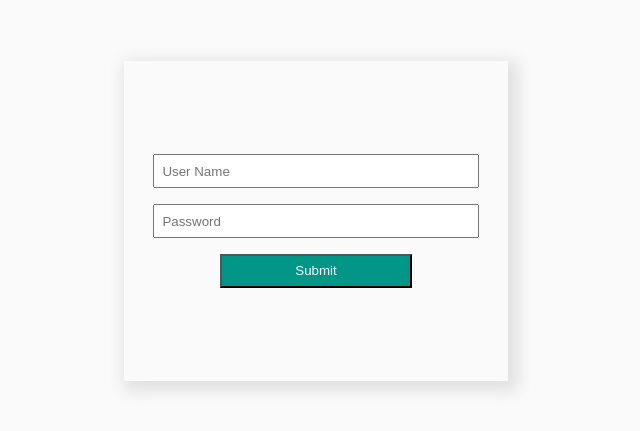
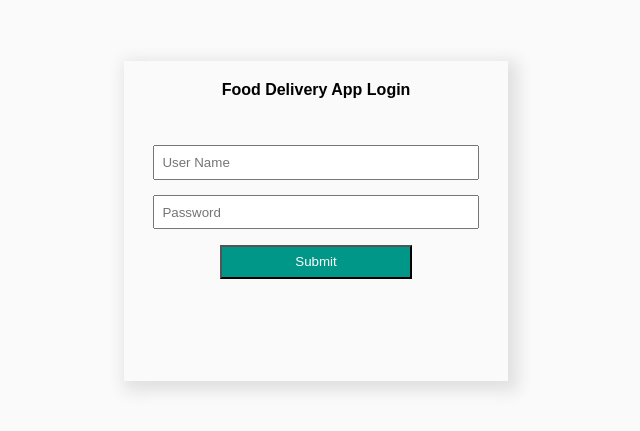
Before and after one commit to banurekhaMohan279/Hunger-Buddy, a React (Create React App) app: page /Home in a window 1280 px wide. Shown: the part 179-610 px from the top of the page, without its empty margins (324-964 px from the left). Built offline with nearby package versions, Linux system fonts and the light colour scheme.

Commit message:
Initialising routes

```diff
--- a/package.json
+++ b/package.json
@@ -8,7 +8,10 @@
     "@testing-library/user-event": "^12.1.10",
     "react": "^17.0.1",
     "react-dom": "^17.0.1",
+    "react-redux": "^7.2.2",
+    "react-router-dom": "^5.2.0",
     "react-scripts": "4.0.0",
+    "redux": "^4.0.5",
     "web-vitals": "^0.2.4"
   },
   "scripts": {
--- a/src/App.css
+++ b/src/App.css
@@ -38,7 +38,7 @@
 }
 
 .loginContainer{
-  display: flex;
+  display: flex;                                          /*Only impacts direct children*/
   justify-content: center;
   align-items: center;
   height: 100vh;
@@ -52,8 +52,17 @@
   display:flex;
   justify-content: center;
   align-items: center;
+  flex-wrap: wrap;
   -webkit-box-shadow: 5px 5px 15px 5px #e0e0e0;
   box-shadow: 5px 5px 15px 5px #e0e0e0;
+}
+
+.login header{
+  font-weight:bold;
+}
+
+.login form{
+  height:70%;
 }
 
 .login input{
--- a/src/App.js
+++ b/src/App.js
@@ -1,36 +1,40 @@
-import logo from './logo.svg';
 import './App.css';
+import {useHistory} from 'react-router-dom';
 
 function App() {
+  let history = useHistory();
+  console.log("history..",history)
+  function goToHomePage(event){
+    event.preventDefault();
+    history.push('/Home');
+  }
+
   return (
     <div className="App">
-      {/*<header className="App-header">
-        <img src={logo} className="App-logo" alt="logo" />
-        <p>
-          Edit <code>src/App.js</code> and save to reload.
-        </p>
-        <a
-          className="App-link"
-          href="https://reactjs.org"
-          target="_blank"
-          rel="noopener noreferrer"
-        >
-          Learn React
-        </a>
-      </header> */}
-
       <section className="loginContainer">
         <div className="login">
-          <form>
+          <header>Food Delivery App Login</header>
+          <form onSubmit = {goToHomePage}>
               <input type="text" placeholder="User Name"/>
               <input type="password" placeholder="Password"/>
               <input type="submit"/>
           </form>
           </div>
       </section>
-
     </div>
   );
 }
 
 export default App;
+
+/*
+New modules
+redux, react-redux, react-router-dom
+
+Notes/Revisit
+1. Centering nested children with flexbox
+2. React-router vs React-router-dom
+  https://reactrouter.com/web/guides/quick-start
+3. Provider makes redux store available to nested components wrapped in connect() function
+  https://react-redux.js.org/api/provider
+*/
```
Also changed, not shown: src/index.js (+6 -3 lines), src/restaurants.js (added, +12 -0 lines), src/routes.js (added, +20 -0 lines), 1 other file (tests, documents, lock files or other folders).
